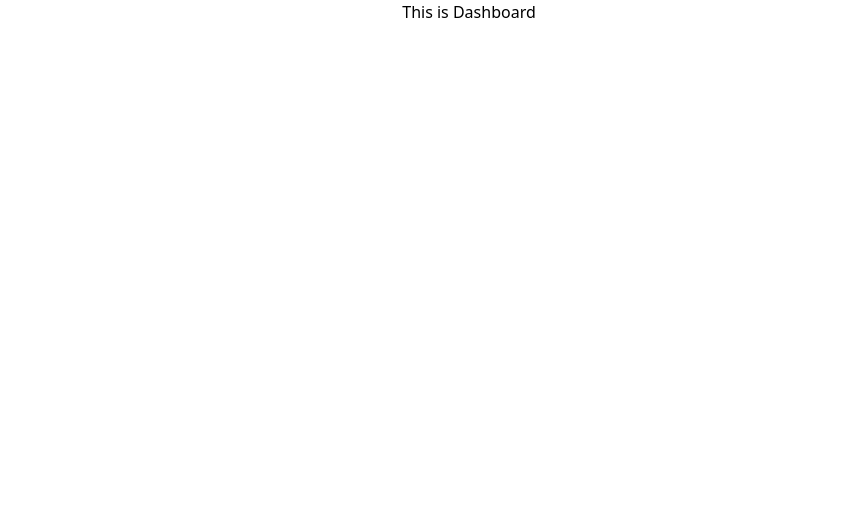
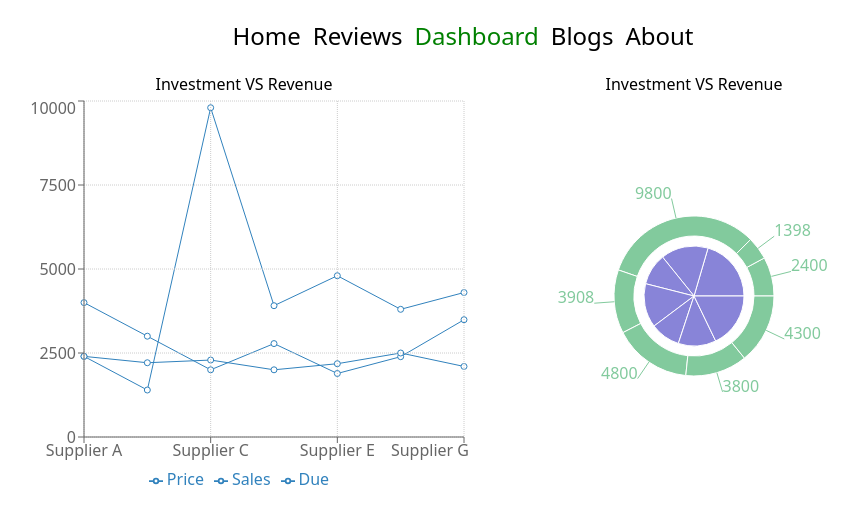
Before and after one commit to Rasel105/Apple_Guys, a React (Create React App) app: page /dashboard in a window 1280 px wide. Shown: the top 524 px of the page, without its empty margins (171-1029 px from the left). Built offline with nearby package versions, Linux system fonts and the light colour scheme.

Commit message:
2 chart added

```diff
--- a/src/App.js
+++ b/src/App.js
@@ -1,17 +1,23 @@
 import './App.css';
-import { BrowserRouter, Route, Routes } from 'react-router-dom';
+import { Route, Routes } from 'react-router-dom';
 import Home from './components/Home/Home'
 import Dashboard from './components/Dashboard/Dashboard'
+import NavBar from './components/NavBar/NavBar';
+import About from './components/About/About'
+import Reviews from './components/Reviews/Reviews'
+import Blogs from './components/Blogs/Blogs'
 
 function App() {
   return (
     <div className="App">
-      <BrowserRouter>
-        <Routes>
-          <Route path='/' element={<Home></Home>}></Route>
-          <Route path='/dashboard' element={<Dashboard></Dashboard>}></Route>
-        </Routes>
-      </BrowserRouter>
+      <NavBar></NavBar>
+      <Routes>
+        <Route path='/' element={<Home></Home>}></Route>
+        <Route path='/dashboard' element={<Dashboard></Dashboard>}></Route>
+        <Route path='/reviews' element={<Reviews></Reviews>}></Route>
+        <Route path='/about' element={<About></About>}></Route>
+        <Route path='/blogs' element={<Blogs></Blogs>}></Route>
+      </Routes>
     </div>
   );
 }
--- /dev/null
+++ b/src/components/CustomLink/CustomLink.js
@@ -0,0 +1,25 @@
+import React from 'react';
+import {
+     Link,
+     useMatch,
+     useResolvedPath,
+} from "react-router-dom";
+const CustomLink = ({ children, to, ...props }) => {
+     let resolved = useResolvedPath(to);
+     let match = useMatch({ path: resolved.pathname, end: true });
+
+     return (
+          <div>
+               <Link
+                    style={{ color: match ? "green" : "black" }}
+                    to={to}
+                    {...props}
+               >
+                    {children}
+               </Link>
+               {/* {match && " (active)"} */}
+          </div>
+     );
+};
+
+export default CustomLink;
--- a/src/components/Dashboard/Dashboard.js
+++ b/src/components/Dashboard/Dashboard.js
@@ -1,10 +1,81 @@
 import React from 'react';
+import { CartesianGrid, Legend, Line, LineChart, Pie, PieChart, Tooltip, XAxis, YAxis, Sector, Cell, ResponsiveContainer } from 'recharts';
 
 const Dashboard = () => {
+     const data = [
+          {
+               name: 'Supplier A',
+               Price: 4000,
+               Sales: 2400,
+               Due: 2400,
+          },
+          {
+               name: 'Supplier B',
+               Price: 3000,
+               Sales: 1398,
+               Due: 2210,
+          },
+          {
+               name: 'Supplier C',
+               Price: 2000,
+               Sales: 9800,
+               Due: 2290,
+          },
+          {
+               name: 'Supplier D',
+               Price: 2780,
+               Sales: 3908,
+               Due: 2000,
+          },
+          {
+               name: 'Supplier E',
+               Price: 1890,
+               Sales: 4800,
+               Due: 2181,
+          },
+          {
+               name: 'Supplier F',
+               Price: 2390,
+               Sales: 3800,
+               Due: 2500,
+          },
+          {
+               name: 'Supplier G',
+               Price: 3490,
+               Sales: 4300,
+               Due: 2100,
+          },
+     ];
      return (
-          <div>
-               <h1>This is Dashboard</h1>
-          </div>
+          <>
+               <div className='flex justify-center'>
+                    <div>
+                         <h1>Investment VS Revenue</h1>
+                         <LineChart width={450} height={400} data={data}>
+                              <Line dataKey={'Price'}></Line>
+                              <Line dataKey={'Sales'}></Line>
+                              <Line dataKey={'Due'}></Line>
+                              <Legend />
+                              <Tooltip />
+                              <CartesianGrid strokeDasharray="1" />
+                              <YAxis />
+                              <XAxis dataKey={'name'} />
+                         </LineChart >
+                    </div>
+                    <div>
+                         <h1>Investment VS Revenue</h1>
+                         <PieChart width={450} height={400}>
+                              <Pie data={data} dataKey="Price" cx="50%" cy="50%" outerRadius={50} fill="#8884d8" />
+                              <Pie data={data} dataKey="Sales" cx="50%" cy="50%" innerRadius={60} outerRadius={80} fill="#82ca9d" label />
+                              <Tooltip />
+                         </PieChart>
+                    </div>
+                    <div>
+
+                    </div>
+               </div>
+          </>
+
      );
 };
 
--- a/src/components/Home/Home.js
+++ b/src/components/Home/Home.js
@@ -2,8 +2,14 @@ import React from 'react';
 
 const Home = () => {
      return (
-          <div>
-               <h1>This is Home page</h1>
+          <div className='flex'>
+               <div className='text-4xl'>
+                    <h1>You Next Laptop</h1>
+                    <h1>Your Best laptop</h1>
+               </div>
+               <div>
+                    <img className='' src="https://www.apple.com/v/macbook-pro-14-and-16/b/images/meta/macbook-pro-14-and-16_overview__fz0lron5xyuu_og.png?202111160445" alt="" />
+               </div>
           </div>
      );
 };
--- a/src/components/NavBar/NavBar.js
+++ b/src/components/NavBar/NavBar.js
@@ -1,9 +1,15 @@
 import React from 'react';
+import { Link } from 'react-router-dom';
+import CustomLink from '../CustomLink/CustomLink';
 
 const NavBar = () => {
      return (
-          <div>
-               <h1>This is Navbar</h1>
+          <div className=' flex justify-center bg-white py-5 text-2xl text-center'>
+               <CustomLink className='mr-3' to={'/'}>Home</CustomLink>
+               <CustomLink className='mr-3' to={'/reviews'}>Reviews</CustomLink>
+               <CustomLink className='mr-3' to={'/dashboard'}>Dashboard</CustomLink>
+               <CustomLink className='mr-3' to={'/blogs'}>Blogs</CustomLink>
+               <CustomLink className='mr-3' to={'/about'}>About</CustomLink>
           </div>
      );
 };
--- a/src/components/Reviews/Reviews.js
+++ b/src/components/Reviews/Reviews.js
@@ -3,7 +3,7 @@ import React from 'react';
 const Reviews = () => {
      return (
           <div>
-               <h1></h1>
+               <h1>Reviews</h1>
           </div>
      );
 };
--- a/src/index.js
+++ b/src/index.js
@@ -3,13 +3,16 @@ import ReactDOMClient from "react-dom/client";
 import './index.css';
 import App from './App';
 import reportWebVitals from './reportWebVitals';
+import { BrowserRouter } from 'react-router-dom';
 
 const container = document.getElementById("root");
 const root = ReactDOMClient.createRoot(container);
 
 root.render(
   <React.StrictMode>
-    <App />
+    <BrowserRouter>
+      <App />
+    </BrowserRouter>
   </React.StrictMode>,
 );
 
```
